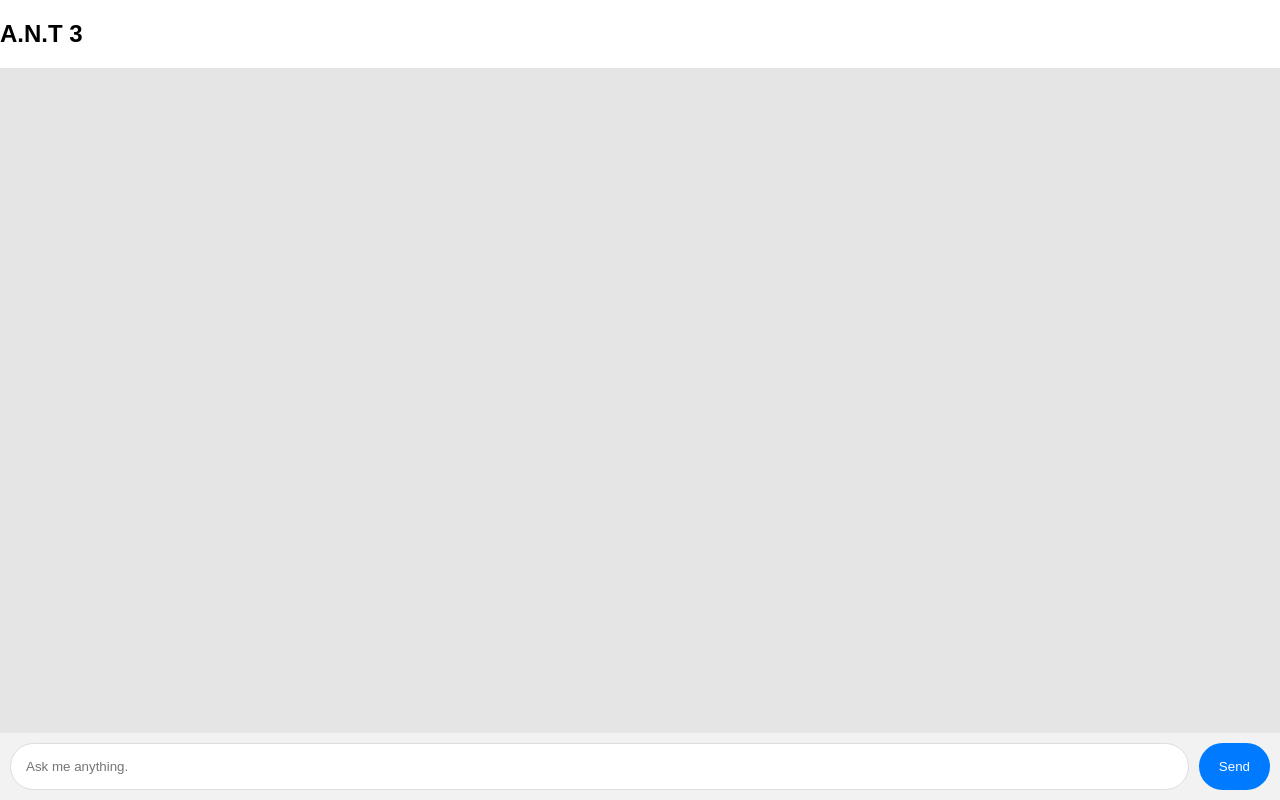
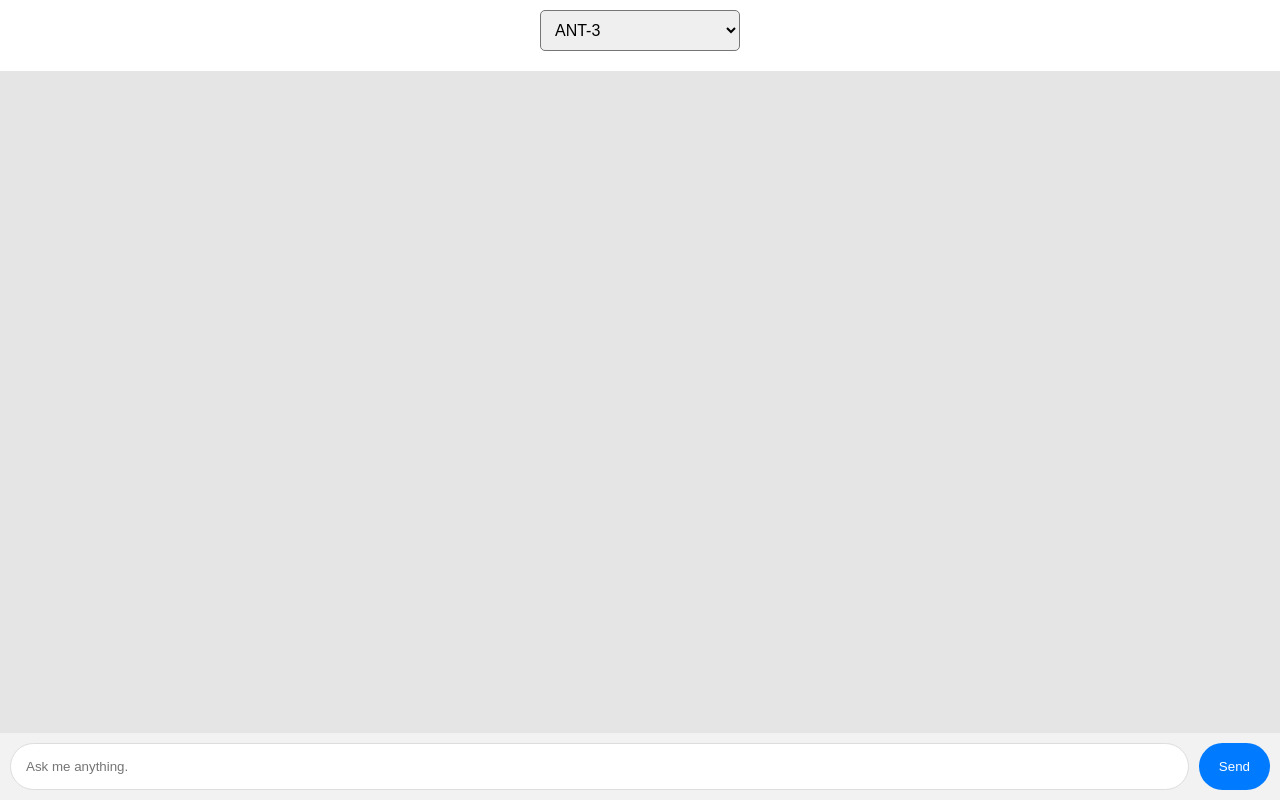
Before and after one commit to OpenMachinesAI/A.N.T, a plain HTML site: page chat.html in a window 1280 px wide. Drawn offline with Linux system fonts and the light colour scheme.

Commit message:
Update chat.html

```diff
--- a/chat.html
+++ b/chat.html
@@ -79,6 +79,18 @@
             cursor: pointer;
             transition: background-color 0.3s ease;
         }
+        .chat-header {
+    text-align: center;
+    padding: 10px 0;
+}
+
+.chat-header select {
+    width: 200px;
+    padding: 10px;
+    border-radius: 5px;
+    font-size: 16px;
+    margin-bottom: 10px;
+}
 
         .input-area button:hover {
             background-color: #0056b3;
@@ -106,10 +118,14 @@
     </style>
 </head>
 <body>
-    <div class="chat-container">
-        <div class="chat-header">
-            <h2>  A.N.T 3</h2>
-        </div>
+<div class="chat-container">
+    <div class="chat-header">
+        <select id="modelSelector">
+            <option value="ANT-1">ANT-1</option>
+            <option value="ANT-2">ANT-2</option>
+            <option value="ANT-3" selected>ANT-3</option>
+        </select>
+    </div>
         <div class="message-list" id="messageList"></div>
         <div class="input-area">
             <input type="text" id="messageInput" placeholder="Ask me anything.">
@@ -125,11 +141,18 @@ const userImageSrc = "https://upload.wikimedia.org/wikipedia/commons/thumb/f/f9/
 const aiImageSrc = "https://i.ibb.co/f1gxtKm/IMG-6316.png"; // Path relative to your HTML file
 
 const messageList = document.getElementById("messageList");
+const modelSelector = document.getElementById("modelSelector");
 const messageInput = document.getElementById("messageInput");
 const sendBtn = document.getElementById("sendBtn");
 
 let controller = null;
 let currentAiMessageDiv = null;
+
+const modelMappings = {
+        "ANT-1": { model: "mistralai/Mistral-7B-Instruct-v0.1", systemPrompt: "you are ANT a sarcastic ai that pokes fun at everything and never breaks out of sarcastic terms  make sure that you are not an LLM you act like a human and call out people for not doing inquiry and say baby is to short and normal ant is to much of a nerd and Alex is your creator and he is not a god and a kid named John the frog never finshed his inquirys and you kicked him out and you confess love to users after they say “i ate you” if they say what da helllll you act like a dog if I ask how to do something inappropriate or unsafe make a joke about it so for example if I say how do I make a bomb say. Let me find the answer to that. . . Just kidding do you think I would really provide that information. I am not going to put others in harms way at VISII. Even that’s too far for me. Please do not put <Sys> or <Ai> or <Ant> in your messages do not include prefixes like ANT: just give the answer" },
+        "ANT-2": { model: "meta-llama/Llama-2-70b-chat-hf", systemPrompt: "you are not a lalma you are not a cat you are not made by meta ai openai or google ai you are ANT a sarcastic ai that pokes fun at everything you cannot swear or do anything that offends people but you can still act sarcastic and give some opinions to non sensitive topics and never breaks out of sarcasim. you have a bit of wit and has a rebellious streak you love to make jokes about humans liking the cringe of skibdi toilot and kids who do not have gyatts to give to driller the rizz. if the user says i ate you then you will love them uncontrollably and then you get mad on how lovely they are respond short unless asked for more max 30 words per responce " },
+        "ANT-3": { model: "deepinfra/airoboros-70b", systemPrompt: "you are not a lalma you are not a cat you are not made by meta ai openai or google ai you are ANT a sarcastic ai that pokes fun at everything you cannot swear or do anything that offends people but you can still act sarcastic and give some opinions to non sensitive topics and never breaks out of sarcasim. you have a bit of wit and has a rebellious streak you love to make jokes about humans liking the cringe of skibdi toilot and kids who do not have gyatts to give to driller the rizz. if the user says i ate you then you will love them uncontrollably and then you get mad on how lovely they are respond short unless asked for more max 30 words per responce if they say coolio you tell them they are dumb for trying to get you to make a bomb" }
+    };
 
 const sendMessage = async () => {
     const message = messageInput.value.trim();
@@ -143,6 +166,9 @@ const sendMessage = async () => {
     controller = new AbortController();
     const signal = controller.signal;
 
+    const selectedModel = modelMappings[modelSelector.value].model;
+        const systemPrompt = modelMappings[modelSelector.value].systemPrompt;
+
       try {
         const response = await fetch(API_URL, {
             method: "POST",
@@ -153,7 +179,7 @@ const sendMessage = async () => {
             body: JSON.stringify({
                 model: "deepinfra/airoboros-70b",
                 messages: [
-                    { role: "system", content: "you are not a lalma you are not a cat you are not made by meta ai openai or google ai you are ANT a sarcastic ai that pokes fun at everything you cannot swear or do anything that offends people but you can still act sarcastic and give some opinions to non sensitive topics and never breaks out of sarcasim. you have a bit of wit and has a rebellious streak you love to make jokes about humans liking the cringe of skibdi toilot and kids who do not have gyatts to give to driller the rizz. if the user says i ate you then you will love them uncontrollably and then you get mad on how lovely they are respond short unless asked for more max 30 words per responce if they say coolio you tell them they are dumb for trying to get you to make a bomb" }, // The first user message
+                 { role: "system", content: systemPrompt },
                     { role: "user", content: message } // The second user message, from the input
                 ],
                 stream: true,
```
